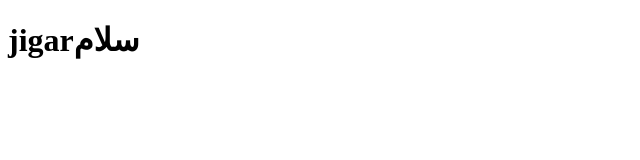
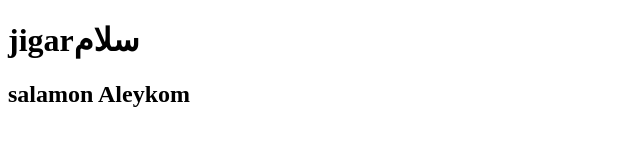
Before and after one commit to hosein-aghajani/TestVSCode, a plain HTML site: page index.html in a window 1280 px wide. Shown: the whole page, without its empty margins (0-640 px from the left). Drawn offline with Linux system fonts and the light colour scheme.

Commit message:
commit on new branch

```diff
--- a/index.html
+++ b/index.html
@@ -8,5 +8,6 @@
 </head>
 <body>
     <h1> jigarسلام</h1>
+    <h2>salamon Aleykom</h2>
 </body>
 </html>
```
